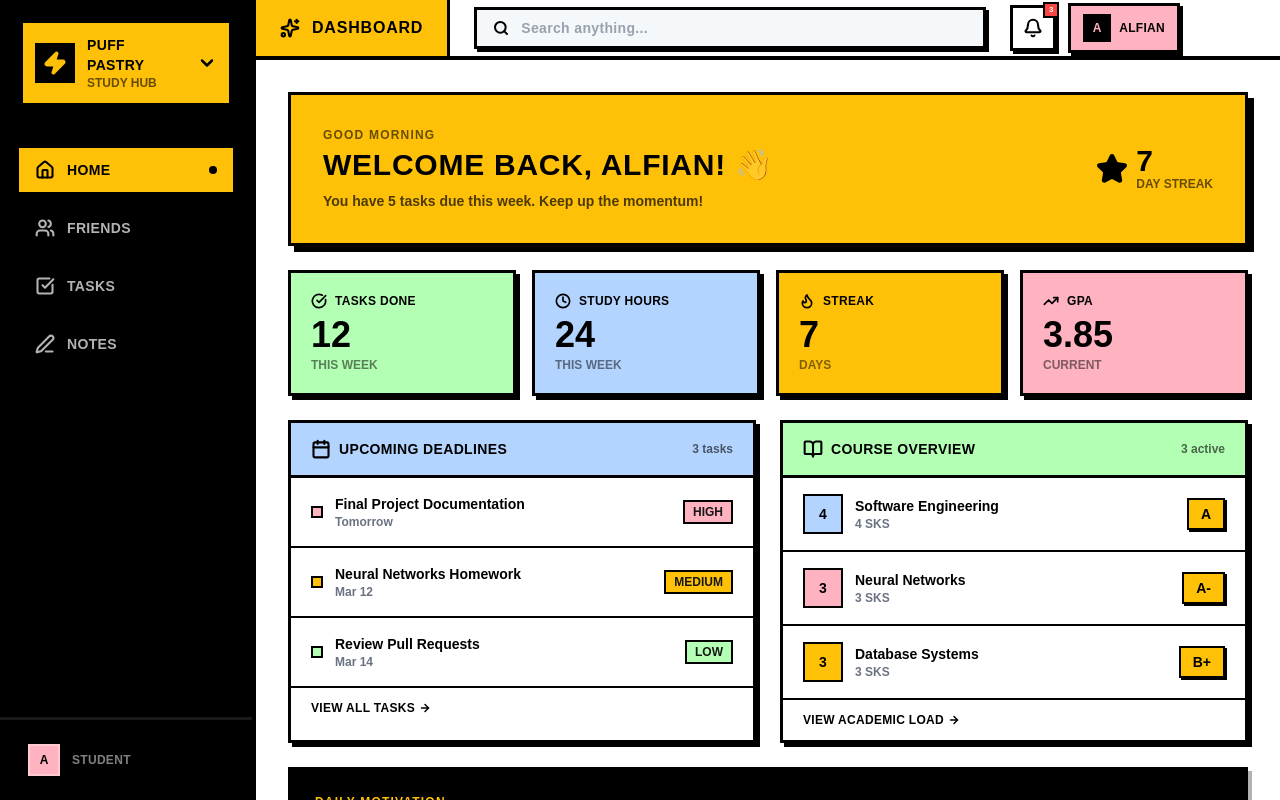
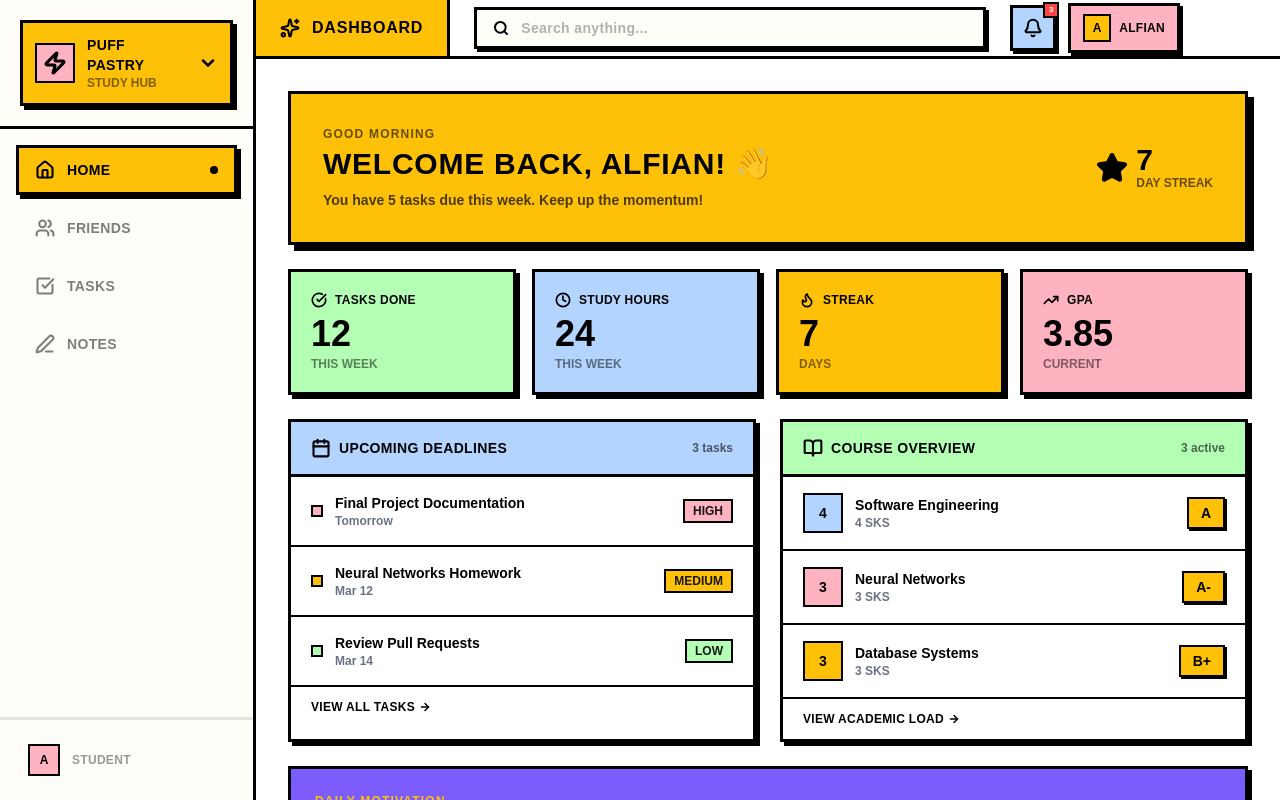
Before and after one commit to AlfianRamadani/puff-pastry-ifest-uajy, a Next.js app: page / in a window 1280 px wide. Built offline with nearby package versions, Linux system fonts and the light colour scheme.

Commit message:
style: replace black backgrounds with warm cream and pop colors

```diff
--- a/src/app/components/layouts/sidebar.tsx
+++ b/src/app/components/layouts/sidebar.tsx
@@ -25,7 +25,7 @@ const Sidebar = () => {
   return (
     <>
       {/* Mobile Bottom Bar */}
-      <nav className="md:hidden fixed bottom-0 left-0 right-0 w-full flex z-50 h-18 bg-black border-t-[3px] border-black">
+      <nav className="md:hidden fixed bottom-0 left-0 right-0 w-full flex z-50 h-18 bg-white border-t-[3px] border-black">
         {navItems.map((item) => {
           const isActive =
             item.href === '/'
@@ -38,7 +38,7 @@ const Sidebar = () => {
               key={item.name}
               href={item.href}
               className={`flex flex-col items-center justify-center flex-1 border-r-[3px] border-black last:border-r-0 transition-colors outline-none focus-visible:ring-2 focus-visible:ring-inset focus-visible:ring-black ${
-                isActive ? NAV_COLORS[item.name].active : 'bg-white'
+                isActive ? NAV_COLORS[item.name].active : 'bg-white hover:bg-gray-50'
               }`}
             >
               <item.icon className="w-5 h-5 text-black mb-0.5" strokeWidth={2.5} />
@@ -54,16 +54,16 @@ const Sidebar = () => {
       </nav>
 
       {/* Desktop Sidebar */}
-      <div className="hidden md:flex flex-col w-64 min-h-screen bg-black border-r-[4px] border-black font-sans">
+      <div className="hidden md:flex flex-col w-64 min-h-screen bg-[#FFFDF7] border-r-[3px] border-black font-sans">
         {/* Brand */}
         <div className="p-5 border-b-[3px] border-black">
           <div className="flex items-center gap-3 bg-[#FFC107] border-[3px] border-black p-3 shadow-[4px_4px_0px_0px_rgba(0,0,0,1)] cursor-pointer hover:translate-x-[1px] hover:translate-y-[1px] hover:shadow-[2px_2px_0px_0px_rgba(0,0,0,1)] transition-all">
-            <div className="bg-black w-10 h-10 flex items-center justify-center">
-              <Zap className="w-6 h-6 text-[#FFC107]" strokeWidth={3} fill="#FFC107" />
+            <div className="bg-[#FFB3C1] border-2 border-black w-10 h-10 flex items-center justify-center">
+              <Zap className="w-6 h-6 text-black" strokeWidth={3} />
             </div>
             <div className="flex flex-col leading-tight flex-1">
               <span className="font-black text-sm text-black tracking-wide">PUFF PASTRY</span>
-              <span className="font-bold text-xs text-black/60">STUDY HUB</span>
+              <span className="font-bold text-xs text-black/50">STUDY HUB</span>
             </div>
             <ChevronDown className="w-5 h-5 text-black" strokeWidth={3} />
           </div>
@@ -83,7 +83,7 @@ const Sidebar = () => {
                 <div className={`flex items-center gap-3 px-4 py-3 border-[3px] font-black text-sm uppercase tracking-wide transition-all ${
                   isActive
                     ? `${NAV_COLORS[item.name].active} border-black shadow-[4px_4px_0px_0px_rgba(0,0,0,1)] text-black`
-                    : 'border-transparent text-white/70 hover:text-white hover:bg-white/10 hover:border-white/20'
+                    : 'border-transparent text-black/50 hover:text-black hover:bg-[#FFC107]/10 hover:border-black/10'
                 }`}>
                   <item.icon className="w-5 h-5 shrink-0" strokeWidth={2.5} />
                   <span>{item.name}</span>
@@ -95,12 +95,12 @@ const Sidebar = () => {
         </nav>
 
         {/* Footer */}
-        <div className="p-4 border-t-[3px] border-white/10">
+        <div className="p-4 border-t-[3px] border-black/10">
           <div className="flex items-center gap-3 px-3 py-2">
-            <div className="w-8 h-8 bg-[#FFB3C1] border-2 border-white/30 flex items-center justify-center">
+            <div className="w-8 h-8 bg-[#FFB3C1] border-2 border-black flex items-center justify-center">
               <span className="font-black text-xs text-black">A</span>
             </div>
-            <span className="font-bold text-xs text-white/50 uppercase tracking-wide">Student</span>
+            <span className="font-bold text-xs text-black/40 uppercase tracking-wide">Student</span>
           </div>
         </div>
       </div>
--- a/src/app/components/layouts/topbar.tsx
+++ b/src/app/components/layouts/topbar.tsx
@@ -27,7 +27,7 @@ const TopBar = () => {
   return (
     <nav className="w-full font-sans antialiased">
       {/* Desktop TopBar */}
-      <header className="hidden md:flex w-full bg-white border-b-[4px] border-black px-6 py-0 items-stretch">
+      <header className="hidden md:flex w-full bg-white border-b-[3px] border-black px-6 py-0 items-stretch">
         {/* Page Title with color accent */}
         <div className={`flex items-center gap-3 px-6 py-4 ${page.color} border-r-[3px] border-black -ml-6 mr-6`}>
           <Sparkles className="w-5 h-5 text-black" strokeWidth={2.5} />
@@ -36,14 +36,14 @@ const TopBar = () => {
 
         {/* Search */}
         <div className="flex-1 flex items-center max-w-lg">
-          <div className="flex items-center w-full bg-[#F4F8FA] border-[3px] border-black px-4 py-2 shadow-[3px_3px_0px_0px_rgba(0,0,0,1)] focus-within:shadow-[2px_2px_0px_0px_rgba(0,0,0,1)] focus-within:translate-x-[1px] focus-within:translate-y-[1px] transition-all">
+          <div className="flex items-center w-full bg-[#FFFDF7] border-[3px] border-black px-4 py-2 shadow-[3px_3px_0px_0px_rgba(0,0,0,1)] focus-within:shadow-[2px_2px_0px_0px_rgba(0,0,0,1)] focus-within:translate-x-[1px] focus-within:translate-y-[1px] transition-all">
             <Search className="w-4 h-4 text-black mr-3 shrink-0" strokeWidth={3} />
             <label htmlFor="topbar-search" className="sr-only">Search</label>
             <input
               id="topbar-search"
               type="text"
               placeholder="Search anything..."
-              className="bg-transparent outline-none w-full font-bold text-sm text-black placeholder:text-gray-400 tracking-wide"
+              className="bg-transparent outline-none w-full font-bold text-sm text-black placeholder:text-black/30 tracking-wide"
             />
           </div>
         </div>
@@ -52,7 +52,7 @@ const TopBar = () => {
         <div className="flex items-center gap-3 ml-6">
           <button
             aria-label="Notifications"
-            className="relative p-2.5 bg-white border-[3px] border-black shadow-[3px_3px_0px_0px_rgba(0,0,0,1)] active:translate-x-[1px] active:translate-y-[1px] active:shadow-none transition-all outline-none focus-visible:ring-2 focus-visible:ring-black"
+            className="relative p-2.5 bg-[#B3D4FF] border-[3px] border-black shadow-[3px_3px_0px_0px_rgba(0,0,0,1)] active:translate-x-[1px] active:translate-y-[1px] active:shadow-none transition-all outline-none focus-visible:ring-2 focus-visible:ring-black"
           >
             <Bell className="w-5 h-5 text-black" strokeWidth={2.5} />
             <span className="absolute -top-1.5 -right-1.5 w-4 h-4 bg-[#FF4444] border-2 border-black flex items-center justify-center">
@@ -60,8 +60,8 @@ const TopBar = () => {
             </span>
           </button>
           <div className="flex items-center gap-2 px-3 py-2 bg-[#FFB3C1] border-[3px] border-black shadow-[3px_3px_0px_0px_rgba(0,0,0,1)] cursor-pointer hover:translate-x-[1px] hover:translate-y-[1px] hover:shadow-[1px_1px_0px_0px_rgba(0,0,0,1)] transition-all">
-            <div className="w-7 h-7 bg-black flex items-center justify-center">
-              <span className="font-black text-xs text-[#FFB3C1]">A</span>
+            <div className="w-7 h-7 bg-[#FFC107] border-2 border-black flex items-center justify-center">
+              <span className="font-black text-xs text-black">A</span>
             </div>
             <span className="font-black text-xs text-black uppercase tracking-wide">Alfian</span>
           </div>
@@ -81,8 +81,8 @@ const TopBar = () => {
                 <Bell className="w-4 h-4 text-black" strokeWidth={2.5} />
                 <span className="absolute -top-1 -right-1 w-3 h-3 bg-[#FF4444] border border-black rounded-full" />
               </button>
-              <div className="w-9 h-9 bg-black border-[3px] border-black flex items-center justify-center shadow-[3px_3px_0px_0px_rgba(0,0,0,1)]">
-                <span className="font-black text-sm text-[#FFB3C1]">A</span>
+              <div className="w-9 h-9 bg-[#FFB3C1] border-[3px] border-black flex items-center justify-center shadow-[3px_3px_0px_0px_rgba(0,0,0,1)]">
+                <span className="font-black text-sm text-black">A</span>
               </div>
             </div>
           </div>
--- a/src/app/layout.tsx
+++ b/src/app/layout.tsx
@@ -8,7 +8,7 @@ export default function RootLayout({ children }: { children: React.ReactNode })
       {/* md:flex-row makes it Side-by-Side on Desktop.
         flex-col makes it stack on Mobile.
       */}
-      <body className="flex flex-col md:flex-row h-screen w-full bg-[#F4F8FA] overflow-hidden m-0">
+      <body className="flex flex-col md:flex-row h-screen w-full bg-[#FFF9F0] overflow-hidden m-0">
 
         {/* 1. SIDEBAR FIRST */}
         <Sidebar />
--- a/src/app/page.tsx
+++ b/src/app/page.tsx
@@ -142,12 +142,12 @@ export default function Home() {
       </div>
 
       {/* Quick Motivation */}
-      <div className="bg-black border-[3px] border-black p-5 sm:p-6 shadow-[4px_4px_0px_0px_rgba(0,0,0,0.3)]">
+      <div className="bg-[#7C5CFC] border-[3px] border-black p-5 sm:p-6 shadow-[4px_4px_0px_0px_rgba(0,0,0,1)]">
         <p className="font-black text-xs text-[#FFC107] uppercase tracking-widest mb-1">Daily Motivation</p>
         <p className="font-bold text-lg sm:text-xl text-white leading-snug">
           &ldquo;The only way to do great work is to love what you do.&rdquo;
         </p>
-        <p className="font-bold text-sm text-white/50 mt-2">— Steve Jobs</p>
+        <p className="font-bold text-sm text-white/60 mt-2">— Steve Jobs</p>
       </div>
     </div>
   );
```
